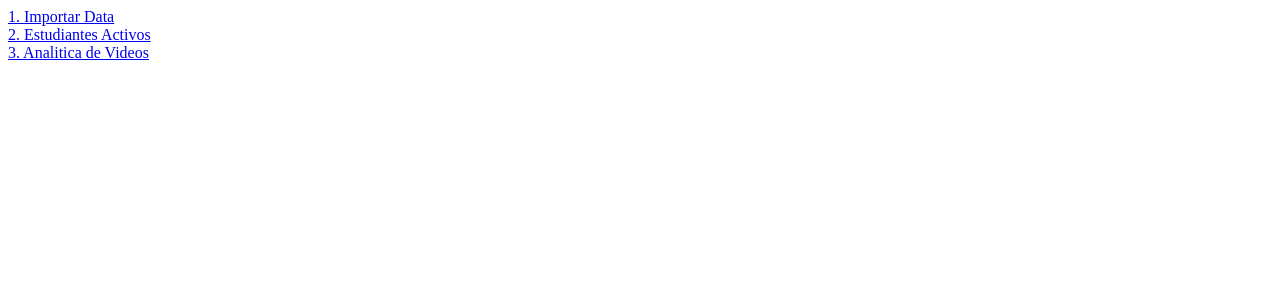
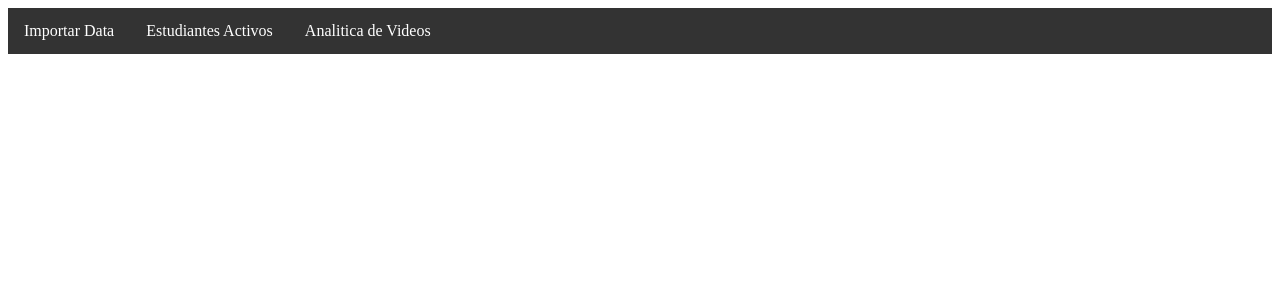
Before and after one commit to alejandrohdo/Challange, a Flask app: page / in a window 1280 px wide. Shown: the top 300 px of the page. Run offline with Flask 2, Linux system fonts and the light colour scheme.

Commit message:
Initial Commit

```diff
--- a/app.py
+++ b/app.py
@@ -131,12 +131,12 @@ def act3():
             percentage.append(round(c/t*100, 2))
             if estado_completado:
                 completos += 1
-        result = "<table class='center'><tr><th>Estudiante id</th><th>Nombre</th><th>Curso id</th><th>Curso nombre</th>" \
-                 "<th>progreso (%)</th></tr>"
+        result = "<table class='center'><tr><th>Estudiante id</th><th>Nombre</th><th>Curso id</th>" \
+                 "<th>Curso nombre</th><th>progreso (%)</th></tr>"
         for (n, p, u, c, cn) in zip(nombre, percentage, usiario_ids, curso_id, curso_nombre):
-            result += "<tr><td>" + str(u[0]) + "</td><td>" + n[0] + "</td><td>" + str(c[0]) + "</td><td>" + str(cn[0]) +\
-                      "</td><td>" + str(p) + "</td>"
-            result += "<tr></tr>"
+            result += "<tr><td>" + str(u[0]) + "</td><td>" + n[0] + "</td><td>" + str(c[0]) + "</td><td>" +\
+                      str(cn[0]) + "</td><td>" + str(p) + "</td>"
+            result += "</tr>"
         result += "</table>"
         conn.close()
         Variables.analitica_video = result
--- a/templates/index.html
+++ b/templates/index.html
@@ -5,13 +5,45 @@
     <title>{{title|safe}}</title>
     <style>
         table, th, td {
+            border-collapse: collapse;
             border: 1px solid black;
+        }
+        td {
+          text-align: center;
+        }
+        ul {
+          list-style-type: none;
+          margin: 0;
+          padding: 0;
+          overflow: hidden;
+          background-color: #333;
+        }
+        tr:nth-child(even) {background-color: #f2f2f2;}
+        li {
+          float: left;
+        }
+
+        li a {
+          display: block;
+          color: white;
+          text-align: center;
+          padding: 14px 16px;
+          text-decoration: none;
+        }
+
+        /* Change the link color to #111 (black) on hover */
+        li a:hover {
+          background-color: #111;
         }
     </style>
 </head>
 <body>
-    <a href='/importardata'>1. Importar Data</a><br><a href='/estudiantesactivos'>2. Estudiantes Activos</a>
-           <br><a href='/analiticavideos'>3. Analitica de Videos </a><br>
+    <ul>
+      <li><a href="/importardata">Importar Data</a></li>
+      <li><a href="/estudiantesactivos">Estudiantes Activos</a></li>
+      <li><a href="/analiticavideos">Analitica de Videos</a></li>
+    </ul>
+    <br>
     <div class="output">
         {{content|safe}}
     </div>
```
